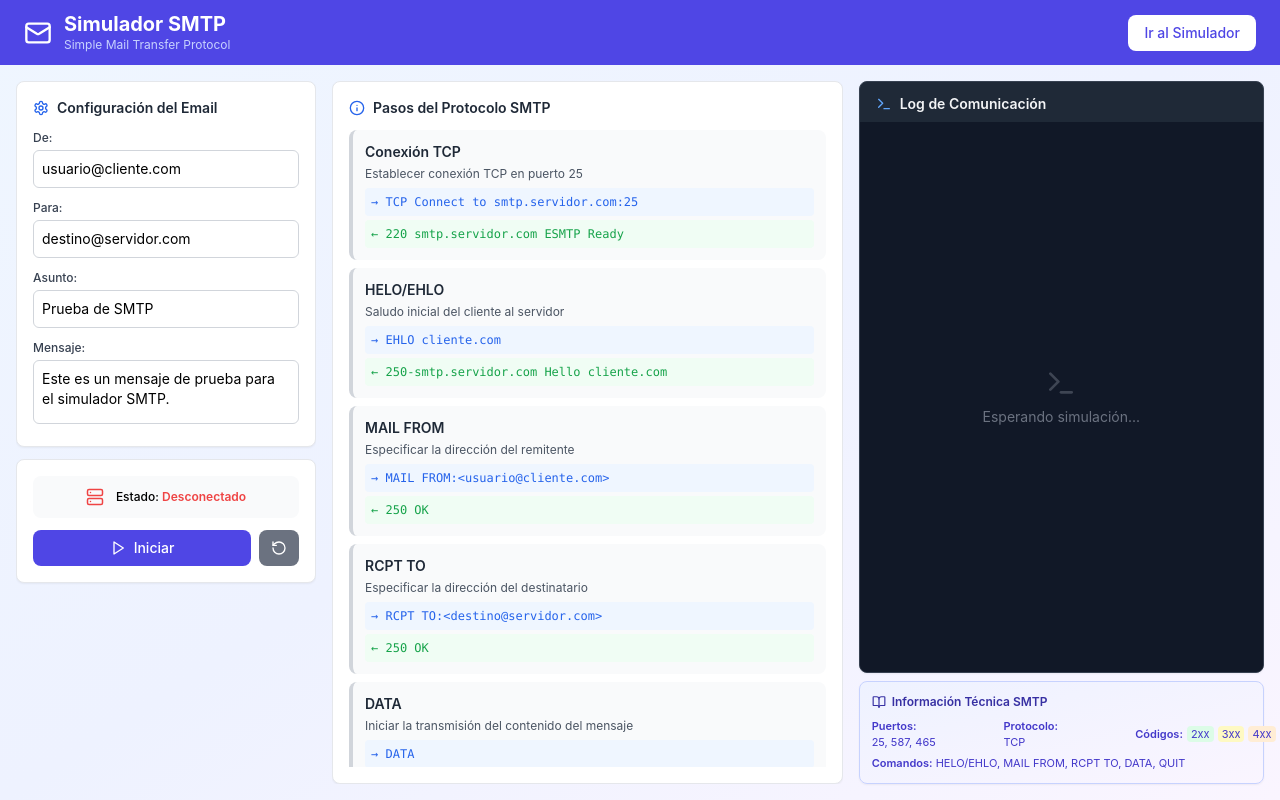
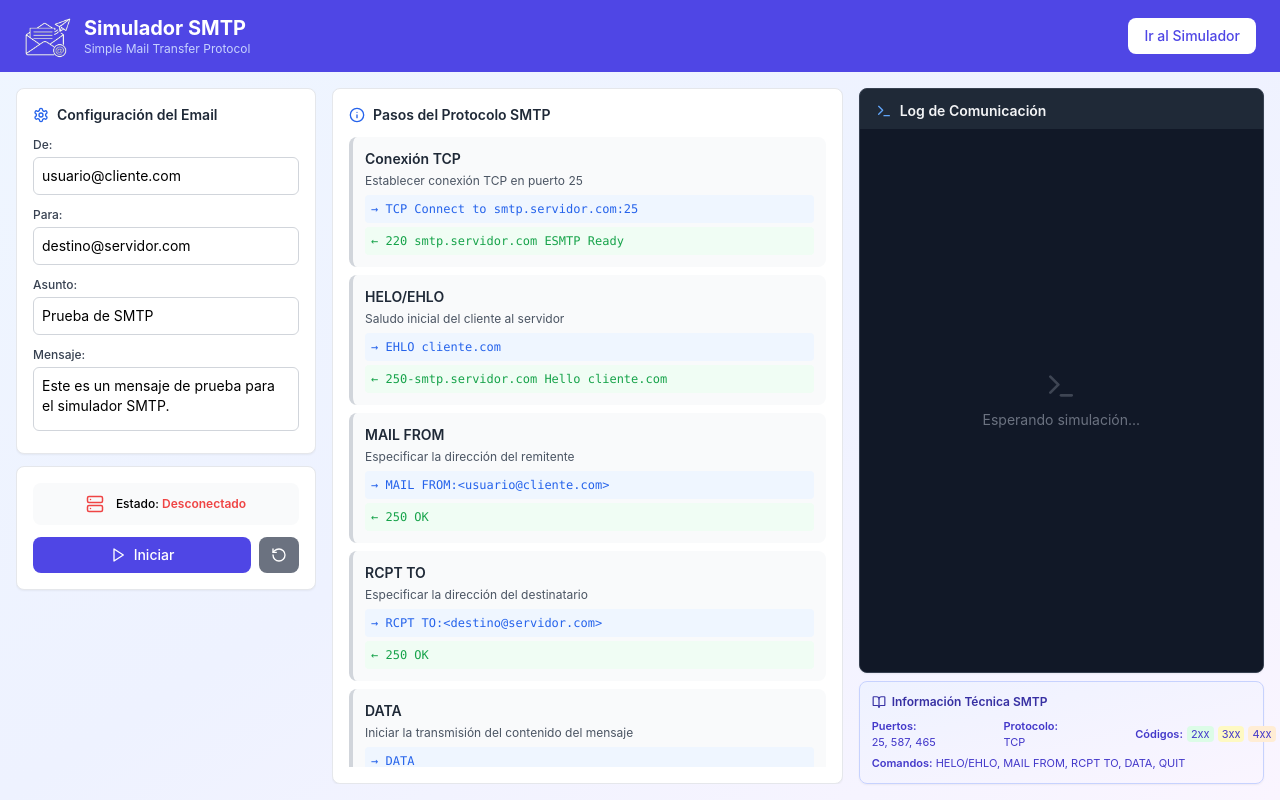
Before and after one commit to CamiloAT/smtp-simulator, a React (Vite) app: page / in a window 1280 px wide. Built offline with nearby package versions, Linux system fonts and the light colour scheme; the HTML template or start-up script is replaced by a standard one.

Commit message:
style: replace default icons with custom logo in headers and favicon

```diff
--- a/index.html
+++ b/index.html
@@ -2,12 +2,10 @@
 <html lang="en">
   <head>
     <meta charset="utf-8" />
-    <link rel="icon" href="/favicon.ico" />
+    <link rel="icon" href="/logo.png" />
     <meta name="viewport" content="width=device-width, initial-scale=1" />
     <meta name="theme-color" content="#000000" />
     <meta name="description" content="SMTP Protocol Simulator" />
-    <link rel="apple-touch-icon" href="/logo192.png" />
-    <link rel="manifest" href="/manifest.json" />
     <title>SMTP Simulator</title>
   </head>
   <body>
--- a/src/SMTPSimulator.jsx
+++ b/src/SMTPSimulator.jsx
@@ -1,5 +1,4 @@
 import React, { useState } from 'react';
-import { Mail } from 'lucide-react';
 import {
     EmailConfiguration,
     SimulationControls,
@@ -132,7 +131,7 @@ const SMTPSimulator = () => {
     <div className="h-screen flex flex-col bg-gradient-to-br from-blue-50 via-indigo-50 to-purple-50 overflow-hidden">
       <header className="flex items-center justify-between px-6 py-3 bg-indigo-600 shrink-0">
         <div className="flex items-center space-x-3">
-          <Mail className="text-white" size={28} />
+          <img src="/logo.png" alt="SMTP Simulator" className="w-12 h-12" />
           <div>
             <h1 className="text-xl font-bold text-white leading-tight">Simulador SMTP</h1>
             <p className="text-xs text-indigo-200">Simple Mail Transfer Protocol</p>
--- a/src/pages/Home/index.jsx
+++ b/src/pages/Home/index.jsx
@@ -1,5 +1,5 @@
 import React from 'react';
-import { Mail, MonitorSmartphone } from 'lucide-react';
+import { MonitorSmartphone } from 'lucide-react';
 import {
     EmailConfiguration,
     SimulationControls,
@@ -25,12 +25,12 @@ const Home = () => {
     return (
         <div className="h-screen flex flex-col bg-gradient-to-br from-blue-50 via-indigo-50 to-purple-50 overflow-hidden">
             {/* Header */}
-            <header className="flex items-center justify-between px-6 py-3 bg-white border-b border-gray-200 shrink-0">
+            <header className="flex items-center justify-between px-6 py-3 bg-indigo-600 shrink-0">
                 <div className="flex items-center space-x-3">
-                    <Mail className="text-blue-600" size={28} />
+                    <img src="/logo.png" alt="SMTP Simulator" className="w-12 h-12" />
                     <div>
-                        <h1 className="text-xl font-bold text-gray-800 leading-tight">Simulador SMTP</h1>
-                        <p className="text-xs text-gray-500">Simple Mail Transfer Protocol</p>
+                        <h1 className="text-xl font-bold text-white leading-tight">Simulador SMTP</h1>
+                        <p className="text-xs text-indigo-200">Simple Mail Transfer Protocol</p>
                     </div>
                 </div>
                 <a
```
Also changed, not shown: public/logo.png (added), 6 other files (tests, documents, lock files or other folders).
